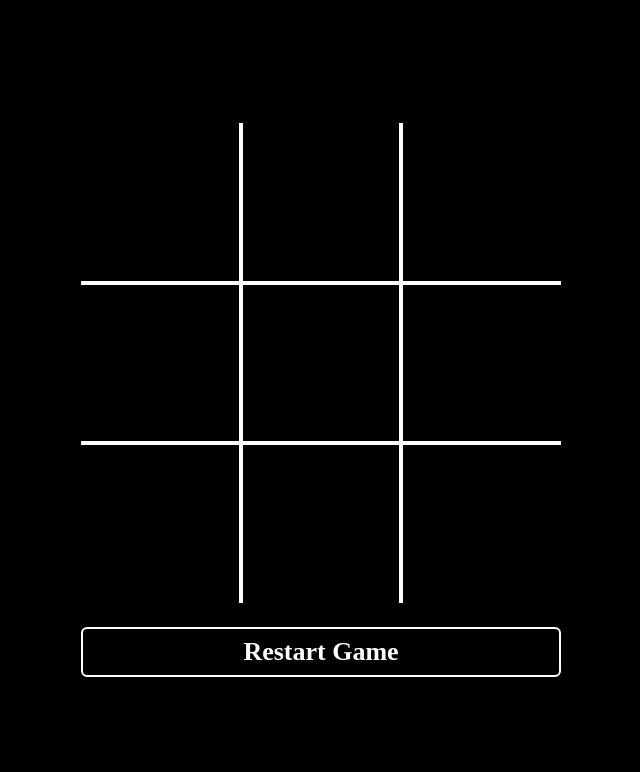
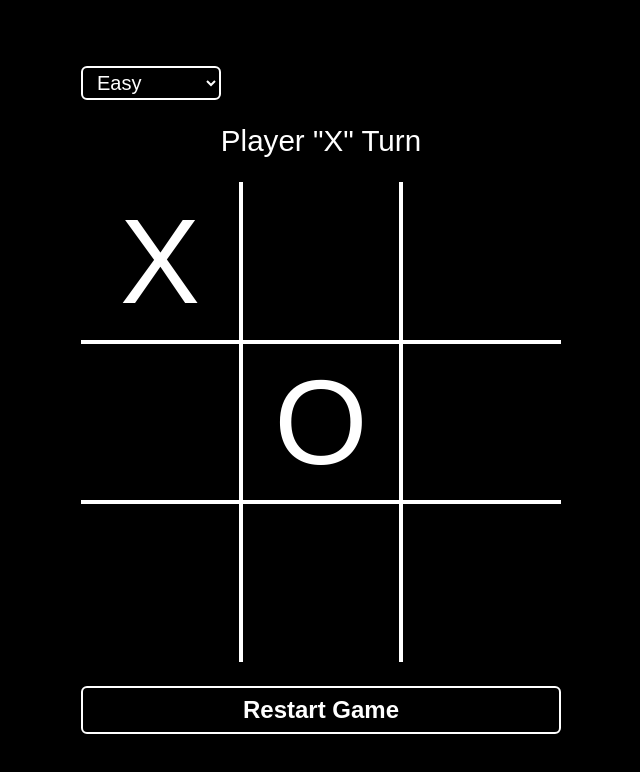
Before and after one commit to Ganta-KH/tic-tac-toe, a plain HTML site: page index.html in a window 1280 px wide. Shown: the whole page, without its empty margins (319-959 px from the left). Drawn offline with Linux system fonts and the light colour scheme; a web font is replaced by a local one.

Commit message:
Make the text fluid when resizing the page

```diff
--- a/index.html
+++ b/index.html
@@ -8,12 +8,21 @@
         <title>Tic Tac Toe</title>
     </head>
     <body>
+        <div class="options">
+            <select name="difficulty" id="difficulty">
+                <option value="easy" selected>Easy</option>
+                <option value="medium">Medium</option>
+                <option value="hard">Hard</option>
+                <option value="impossible">Impossible</option>
+            </select>
+            <p class="turn">Player "X" Turn</p>
+        </div>
         <div class="board">
+            <div class="cell">X</div>
             <div class="cell"></div>
             <div class="cell"></div>
             <div class="cell"></div>
-            <div class="cell"></div>
-            <div class="cell"></div>
+            <div class="cell">O</div>
             <div class="cell"></div>
             <div class="cell"></div>
             <div class="cell"></div>
--- a/style.css
+++ b/style.css
@@ -5,16 +5,22 @@
 }
 
 * {
-    font-family: 'Mynerve';
+    font-family: 'Mynerve', sans-serif;
+    background-color: #000;
+    color: white;
 }
 
 html, body {
     height: 100%;
 }
 
+p,
 body {
     margin: 0;
-    background-color: #000;
+}
+
+body {
+
     display: grid;
     place-content: center;
     gap: 1.5rem;
@@ -25,12 +31,14 @@ body {
     display: grid;
     height: min(60vh, 60vw);
     width: min(60vh, 60vw);
-    grid-template-columns: repeat(3, 1fr);
-    grid-template-rows: repeat(3, 1fr);
+    grid-template: repeat(3, 1fr) / repeat(3, 1fr);
 }
 
 .cell {
     border: 2px solid white;
+    display: grid;
+    place-content: center;
+    font-size: 15vmin;
 }
 
 .cell:hover,
@@ -63,12 +71,26 @@ body {
     border-right: none;
 }
 
-#restart {
-    color: white;
-    background-color: #000;
+.turn {
+    text-align: center;
+    font-size: 3.7vmin;
+    margin-top: 1.5rem;
+}
+
+#restart,
+#difficulty {
     border: 2px solid white;
-    font-size: 26px;
-    font-weight: 900;
-    padding: 8px 0;
     border-radius: 6px;
 }
+
+#restart {
+    font-size: 3vmin;
+    font-weight: 900;
+    padding: 8px 20px;
+}
+
+#difficulty {
+    font-size: 2.5vmin;
+    cursor: pointer;
+    padding: 3px 10px;
+}
```
